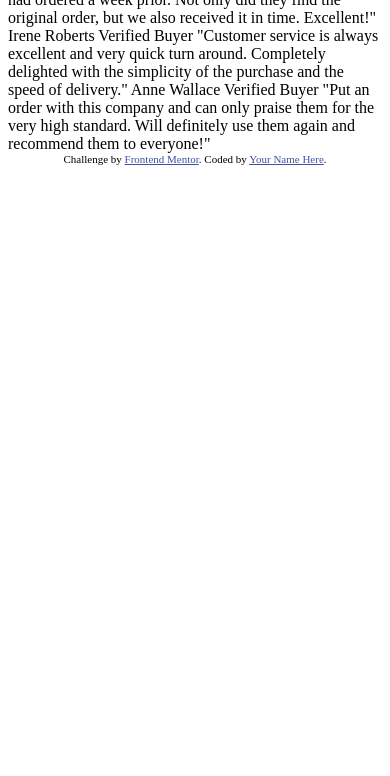
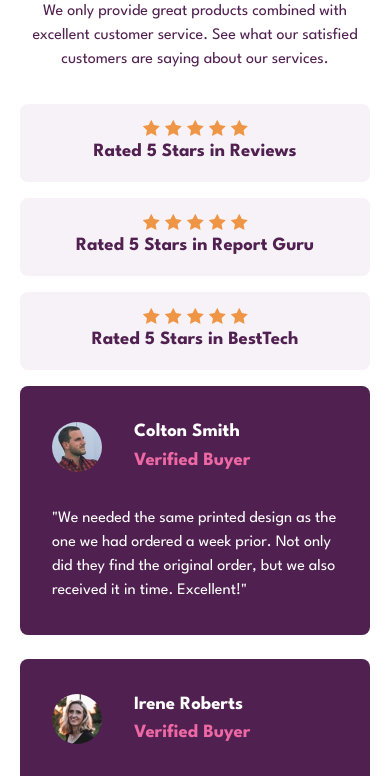
Before and after one commit to VandenBruel-David/social-proof-section, a plain HTML site: page index.html in a window 390 px wide. Shown: the part 125-901 px from the top of the page. Before the commit the page ends 844 px from the top, so only its background shows below. Drawn offline with Linux system fonts and the light colour scheme.

Commit message:
finished project

```diff
--- a/index.html
+++ b/index.html
@@ -4,58 +4,122 @@
     <meta charset="UTF-8" />
     <meta name="viewport" content="width=device-width, initial-scale=1.0" />
     <!-- displays site properly based on user's device -->
-
+    <link rel="preconnect" href="https://fonts.googleapis.com" />
+    <link rel="preconnect" href="https://fonts.gstatic.com" crossorigin />
+    <link
+      href="https://fonts.googleapis.com/css2?family=League+Spartan:wght@400;500;700&display=swap"
+      rel="stylesheet"
+    />
     <link
       rel="icon"
       type="image/png"
       sizes="32x32"
       href="./images/favicon-32x32.png"
     />
-
+    <link rel="stylesheet" href="styles.css" />
     <title>Frontend Mentor | Social proof section</title>
-
-    <!-- Feel free to remove these styles or customise in your own stylesheet 👍 -->
-    <style>
-      .attribution {
-        font-size: 11px;
-        text-align: center;
-      }
-      .attribution a {
-        color: hsl(228, 45%, 44%);
-      }
-    </style>
   </head>
   <body>
-    10,000+ of our users love our products.
+    <main>
+      <div class="hero">
+        <header>
+          <h1>10,000+ of our users love our products.</h1>
+          <p class="header-text">
+            We only provide great products combined with excellent customer
+            service. See what our satisfied customers are saying about our
+            services.
+          </p>
+        </header>
+        <div class="rating-container">
+          <div class="rate1">
+            <div class="rating">
+              <div class="star">
+                <img src="./images/icon-star.svg" />
+                <img src="./images/icon-star.svg" />
+                <img src="./images/icon-star.svg" />
+                <img src="./images/icon-star.svg" />
+                <img src="./images/icon-star.svg" />
+              </div>
+              <h3 class="ratings-text">Rated 5 Stars in Reviews</h3>
+            </div>
+          </div>
+          <div class="rate2">
+            <div class="rating">
+              <div class="star">
+                <img src="./images/icon-star.svg" />
+                <img src="./images/icon-star.svg" />
+                <img src="./images/icon-star.svg" />
+                <img src="./images/icon-star.svg" />
+                <img src="./images/icon-star.svg" />
+              </div>
+              <h3 class="ratings-text">Rated 5 Stars in Report Guru</h3>
+            </div>
+          </div>
+          <div class="rate3">
+            <div class="rating">
+              <div class="star">
+                <img src="./images/icon-star.svg" />
+                <img src="./images/icon-star.svg" />
+                <img src="./images/icon-star.svg" />
+                <img src="./images/icon-star.svg" />
+                <img src="./images/icon-star.svg" />
+              </div>
+              <h3 class="ratings-text">Rated 5 Stars in BestTech</h3>
+            </div>
+          </div>
+        </div>
+      </div>
+      <div class="box-container">
+        <div class="box1">
+          <div class="box-title">
+            <div class="avatar">
+              <img src="./images/image-colton.jpg" alt="picture of Colton" />
+            </div>
+            <div>
+              <h3 class="name">Colton Smith</h3>
+              <h3 class="subtitle">Verified Buyer</h3>
+            </div>
+          </div>
+          <p class="box-text">
+            "We needed the same printed design as the one we had ordered a week
+            prior. Not only did they find the original order, but we also
+            received it in time. Excellent!"
+          </p>
+        </div>
 
-    We only provide great products combined with excellent customer service.
-    See what our satisfied customers are saying about our services.
-
-    Rated 5 Stars in Reviews
-    Rated 5 Stars in Report Guru
-    Rated 5 Stars in BestTech
-
-    Colton Smith
-    Verified Buyer
-    "We needed the same printed design as the one we had ordered a week prior.
-    Not only did they find the original order, but we also received it in time.
-    Excellent!"
-
-    Irene Roberts
-    Verified Buyer
-    "Customer service is always excellent and very quick turn around. Completely
-    delighted with the simplicity of the purchase and the speed of delivery."
-
-    Anne Wallace
-    Verified Buyer
-    "Put an order with this company and can only praise them for the very high
-    standard. Will definitely use them again and recommend them to everyone!"
-
-    <div class="attribution">
-      Challenge by
-      <a href="https://www.frontendmentor.io?ref=challenge" target="_blank"
-        >Frontend Mentor</a
-      >. Coded by <a href="#">Your Name Here</a>.
-    </div>
+        <div class="box2">
+          <div class="box-title">
+            <div class="avatar">
+              <img src="./images/image-irene.jpg" alt="picture of Irene" />
+            </div>
+            <div>
+              <h3 class="name">Irene Roberts</h3>
+              <h3 class="subtitle">Verified Buyer</h3>
+            </div>
+          </div>
+          <p class="box-text">
+            "Customer service is always excellent and very quick turn around.
+            Completely delighted with the simplicity of the purchase and the
+            speed of delivery."
+          </p>
+        </div>
+        <div class="box3">
+          <div class="box-title">
+            <div class="avatar">
+              <img src="./images/image-anne.jpg" alt="picture of Anne" />
+            </div>
+            <div>
+              <h3 class="name">Anne Wallace</h3>
+              <h3 class="subtitle">Verified Buyer</h3>
+            </div>
+          </div>
+          <p class="box-text">
+            "Put an order with this company and can only praise them for the
+            very high standard. Will definitely use them again and recommend
+            them to everyone!"
+          </p>
+        </div>
+      </div>
+    </main>
   </body>
 </html>
--- /dev/null
+++ b/styles.css
@@ -0,0 +1,279 @@
+/*
+  1. Use a more-intuitive box-sizing model.
+*/
+*,
+*::before,
+*::after {
+  box-sizing: border-box;
+}
+/*
+    2. Remove default margin
+  */
+* {
+  margin: 0;
+}
+/*
+    3. Allow percentage-based heights in the application
+  */
+html,
+body {
+  height: 100%;
+}
+/*
+    Typographic tweaks!
+    4. Add accessible line-height
+    5. Improve text rendering
+  */
+body {
+  line-height: 1.5;
+  -webkit-font-smoothing: antialiased;
+}
+/*
+    6. Improve media defaults
+  */
+img,
+picture,
+video,
+canvas,
+svg {
+  display: block;
+  max-width: 100%;
+}
+/*
+    7. Remove built-in form typography styles
+  */
+input,
+button,
+textarea,
+select {
+  font: inherit;
+}
+/*
+    8. Avoid text overflows
+  */
+p,
+h1,
+h2,
+h3,
+h4,
+h5,
+h6 {
+  overflow-wrap: break-word;
+}
+/*
+    9. Create a root stacking context
+  */
+#root,
+#__next {
+  isolation: isolate;
+}
+
+/*--------------------------------------------------------*/
+
+body {
+  font-family: "League Spartan", sans-serif;
+  display: flex;
+  justify-content: center;
+  align-items: center;
+}
+main {
+  max-width: 1100px;
+  display: flex;
+  flex-direction: column;
+}
+header {
+  transform: translatey(-2rem);
+  text-align: start;
+}
+.box-container {
+  display: flex;
+  gap: 2rem;
+}
+h1 {
+  color: hsl(300, 43%, 22%);
+  font-size: 52px;
+  font-weight: 700;
+  line-height: normal;
+  margin-bottom: 1rem;
+  max-width: 350px;
+}
+.header-text {
+  color: hsl(300, 43%, 22%);
+  padding-bottom: 4rem;
+  max-width: 420px;
+}
+.rating-container {
+  padding-bottom: 5rem;
+}
+.rating {
+  display: flex;
+  align-items: center;
+  margin-bottom: 1rem;
+  padding: 1rem;
+  width: 430px;
+  background-color: hsl(300, 24%, 96%);
+  border-radius: 8px;
+}
+.ratings-text {
+  color: hsl(300, 43%, 22%);
+}
+.star {
+  display: flex;
+  gap: 5px;
+  padding-right: 2rem;
+}
+.box1 {
+  background-color: hsl(300, 43%, 22%);
+  padding: 2rem;
+  border-radius: 8px;
+  width: 350px;
+}
+.box2 {
+  background-color: hsl(300, 43%, 22%);
+  padding: 2rem;
+  border-radius: 8px;
+  width: 350px;
+  transform: translatey(1.5rem);
+}
+.box3 {
+  background-color: hsl(300, 43%, 22%);
+  padding: 2rem;
+  border-radius: 8px;
+  width: 350px;
+  transform: translatey(3rem);
+}
+.name {
+  color: white;
+}
+.subtitle {
+  color: hsl(333, 80%, 67%);
+}
+.box-text {
+  color: white;
+  margin-top: 2rem;
+}
+.box-title {
+  display: flex;
+  align-items: center;
+}
+.avatar {
+  border-radius: 50px;
+  overflow: hidden;
+  margin-right: 2rem;
+  width: 50px;
+}
+.rate1 {
+  padding-left: 1rem;
+}
+.rate2 {
+  padding-left: 4rem;
+}
+.rate3 {
+  padding-left: 7rem;
+}
+.hero {
+  display: flex;
+  justify-content: space-between;
+}
+@media screen and (max-width: 1100px) {
+  .hero {
+    display: block;
+  }
+  header {
+    text-align: center;
+  }
+  h1 {
+    font-size: 36px;
+    margin-left: 2.5rem;
+    text-align: center;
+  }
+  .header-text {
+    display: inline-block;
+    padding: 0;
+    text-align: center;
+  }
+  .rating-container {
+    padding: 0;
+    align-items: center;
+  }
+  .rate1,
+  .rate2,
+  .rate3 {
+    padding: 0;
+    text-align: center;
+  }
+
+  .box-container {
+    display: flex;
+    flex-direction: column;
+    align-items: center;
+    gap: 0;
+  }
+  .box1,
+  .box2,
+  .box3 {
+    width: 430px;
+  }
+  .rating {
+    display: inline-block;
+  }
+  .star {
+    justify-content: center;
+    padding: 0;
+    margin-bottom: 2px;
+  }
+}
+@media screen and (max-width: 500px) {
+  main {
+    width: 350px;
+    height: 90%;
+  }
+  .hero {
+    display: block;
+    width: 350px;
+  }
+  header {
+    text-align: center;
+  }
+  h1 {
+    font-size: 36px;
+    margin-right: 1.5rem;
+    text-align: center;
+  }
+  .header-text {
+    display: inline-block;
+    padding: 0;
+    text-align: center;
+  }
+  .rating-container {
+    padding: 0;
+    align-items: center;
+  }
+  .rate1,
+  .rate2,
+  .rate3 {
+    padding: 0;
+    text-align: center;
+  }
+
+  .box-container {
+    display: flex;
+    flex-direction: column;
+    align-items: center;
+    gap: 0;
+  }
+  .box1,
+  .box2,
+  .box3 {
+    width: 350px;
+  }
+  .rating {
+    display: inline-block;
+    width: 350px;
+  }
+  .star {
+    justify-content: center;
+    padding: 0;
+    margin-bottom: 2px;
+  }
+}
```
